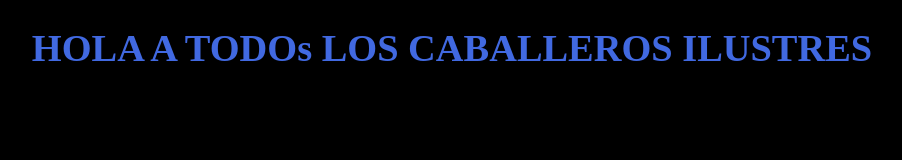
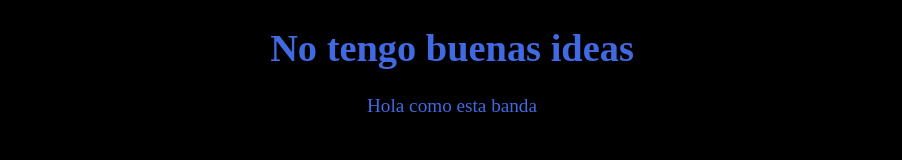
Before and after one commit to alexloaiza1/ProyectoAgaval_Git, a plain HTML site: page index.html in a window 1280 px wide. Shown: the whole page, without its empty margins (188-1090 px from the left). Drawn offline with Linux system fonts and the light colour scheme.

Commit message:
se realiza cambios en el h1 yse le agrega una etiqueta p

```diff
--- a/index.html
+++ b/index.html
@@ -6,7 +6,8 @@
     <meta name="viewport" content="width=device-width, initial-scale=1.0">
     <title>Prueba de agaval</title>
     <link rel="stylesheet" href="css/styles.css">
-    <h1>HOLA A TODOs  LOS CABALLEROS ILUSTRES</h1>
+    <h1>No tengo buenas ideas</h1>
+    <p>Hola como esta banda</p>
 </head>
 
 
```
